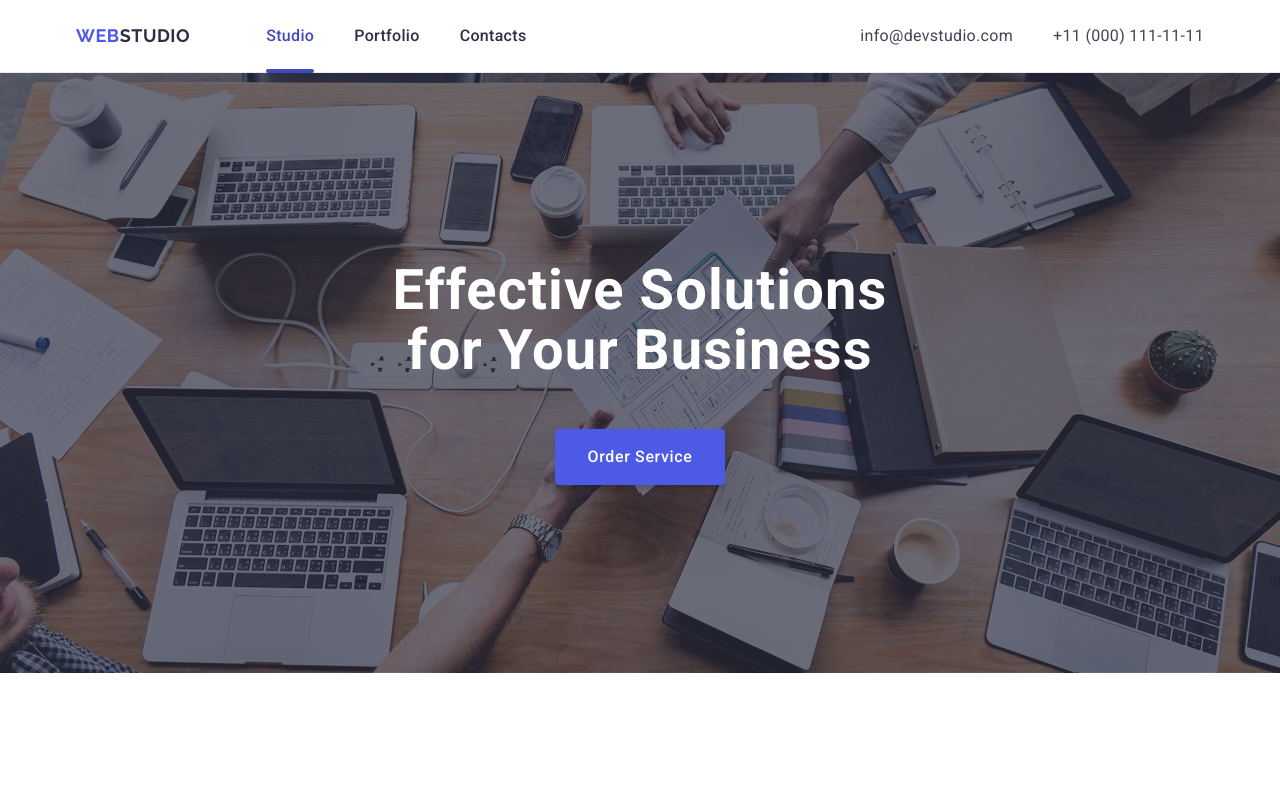
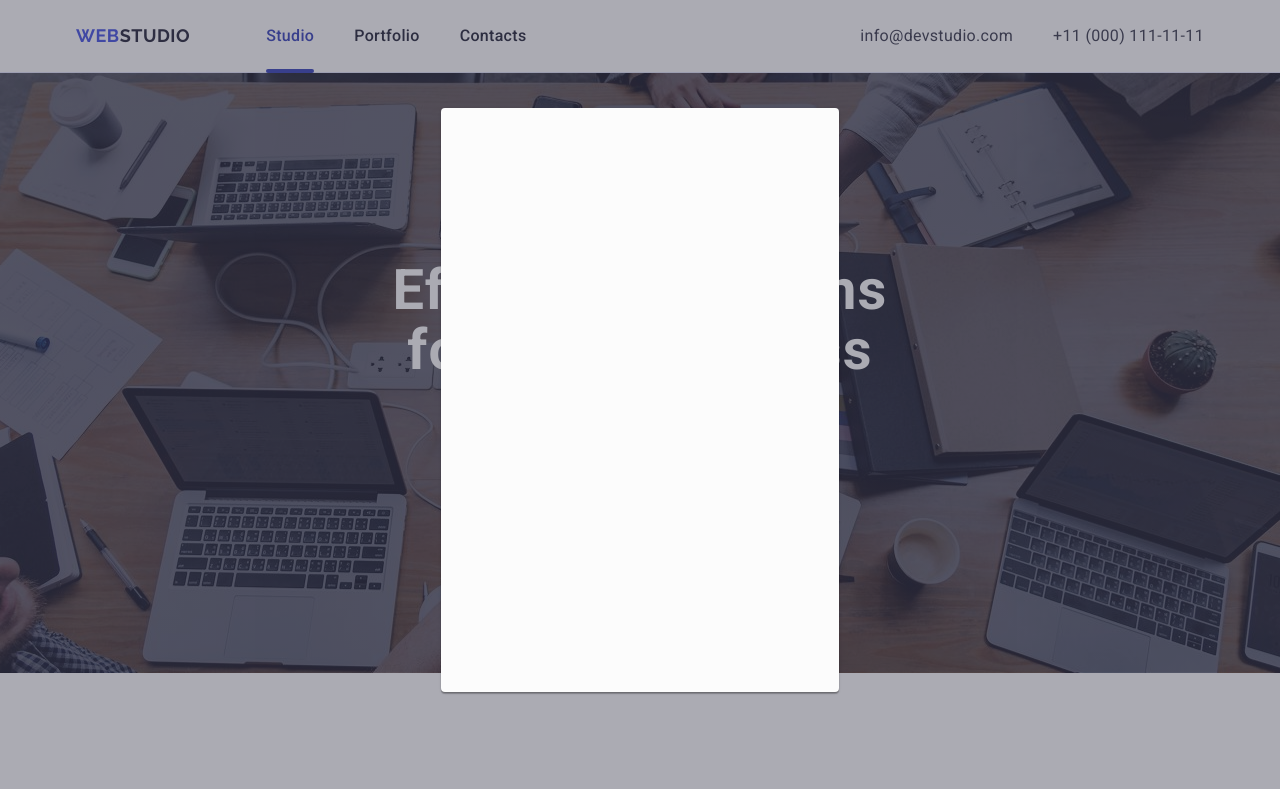
Before and after one commit to ivan07082002-spec/goit-markup-hw-05, a plain HTML site: page index.html in a window 1280 px wide. Shown: the top 789 px of the page. Drawn offline with nearby package versions, Linux system fonts and the light colour scheme.

Commit message:
backdrop

```diff
--- a/css/styles.css
+++ b/css/styles.css
@@ -544,3 +544,51 @@
   letter-spacing: 0.02em;
   color: #f4f4fd;
 }
+
+.backdrop {
+  position: fixed;
+  top: 0;
+  left: 0;
+  width: 100%;
+  height: 100%;
+
+  background-color: rgba(46, 47, 66, 0.4);
+
+  opacity: 0;
+  visibility: hidden;
+  pointer-events: none;
+
+  transition:
+    opacity 250ms cubic-bezier(0.4, 0, 0.2, 1),
+    visibility 250ms cubic-bezier(0.4, 0, 0.2, 1);
+}
+
+.backdrop.is-open {
+  opacity: 1;
+  visibility: visible;
+  pointer-events: auto;
+}
+
+.modal {
+  position: absolute;
+  top: 50%;
+  left: 50%;
+
+  width: 398px;
+  min-height: 584px;
+  border-radius: 4px;
+
+  transform: translate(-50%, -50%);
+
+  box-shadow:
+    0 1px 1px 0 rgba(0, 0, 0, 0.14),
+    0 1px 3px 0 rgba(0, 0, 0, 0.12),
+    0 2px 1px 0 rgba(0, 0, 0, 0.2);
+  background-color: #fcfcfc;
+
+  transition: transform 250ms cubic-bezier(0.4, 0, 0.2, 1);
+}
+
+.backdrop:not(.is-open) .modal {
+  transform: translate(-50%, -100%) scale(1.5);
+}
--- a/index.html
+++ b/index.html
@@ -494,5 +494,8 @@
         </div>
       </div>
     </footer>
+    <div class="backdrop is-open">
+      <div class="modal"></div>
+    </div>
   </body>
 </html>
```
